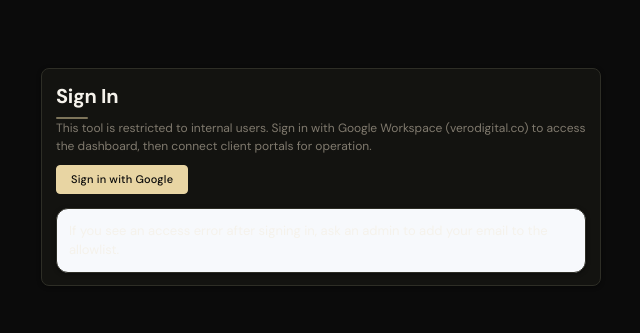
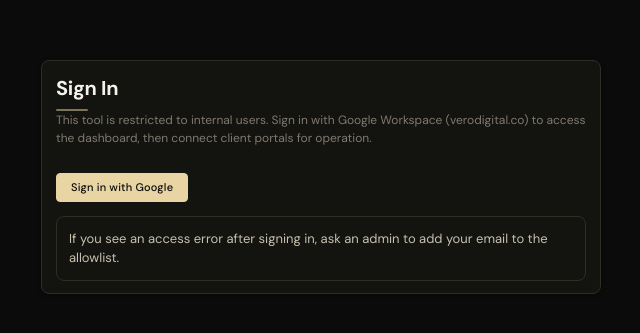
Before and after one commit to visionarywanderer/Vero-HubSpot-Operator, a Next.js app: page /login in a window 1280 px wide. Shown: the part 223-556 px from the top of the page, without its empty margins (319-959 px from the left). Built offline with nearby package versions, Linux system fonts and the light colour scheme; no server answers.

Commit message:
Fix login page text unreadable on dark theme (#18)
Info and error cards had light backgrounds with light text colors,
making them invisible on the dark theme. Now uses theme variables
(--bg-raised, --ink-secondary, --line) for proper contrast.

Co-authored-by: Claude Opus 4.6 <noreply@anthropic.com>

```diff
--- a/app/login/page.tsx
+++ b/app/login/page.tsx
@@ -30,12 +30,12 @@ function LoginContent() {
           This tool is restricted to internal users. Sign in with Google Workspace (verodigital.co) to access the dashboard, then connect client portals for operation.
         </p>
         {errorMessage && (
-          <div className="card" style={{ marginTop: 14, background: "#fef2f2", borderLeft: "3px solid #dc2626", borderRadius: 12, padding: 12, color: "#991b1b", fontSize: 13 }}>
+          <div style={{ marginTop: 14, background: "rgba(220, 38, 38, 0.15)", borderLeft: "3px solid #ef4444", borderRadius: 8, padding: 12, color: "#fca5a5", fontSize: 13 }}>
             {errorMessage}
           </div>
         )}
-        <button className="btn btn-primary" onClick={() => signIn("google", { callbackUrl })}>Sign in with Google</button>
-        <div className="card" style={{ marginTop: 14, background: "#f7f9fc", borderRadius: 12, padding: 12 }}>
+        <button className="btn btn-primary" style={{ marginTop: 16 }} onClick={() => signIn("google", { callbackUrl })}>Sign in with Google</button>
+        <div style={{ marginTop: 14, background: "var(--bg-raised)", border: "1px solid var(--line)", borderRadius: 8, padding: 12, color: "var(--ink-secondary)", fontSize: 13 }}>
           If you see an access error after signing in, ask an admin to add your email to the allowlist.
         </div>
       </section>
```
